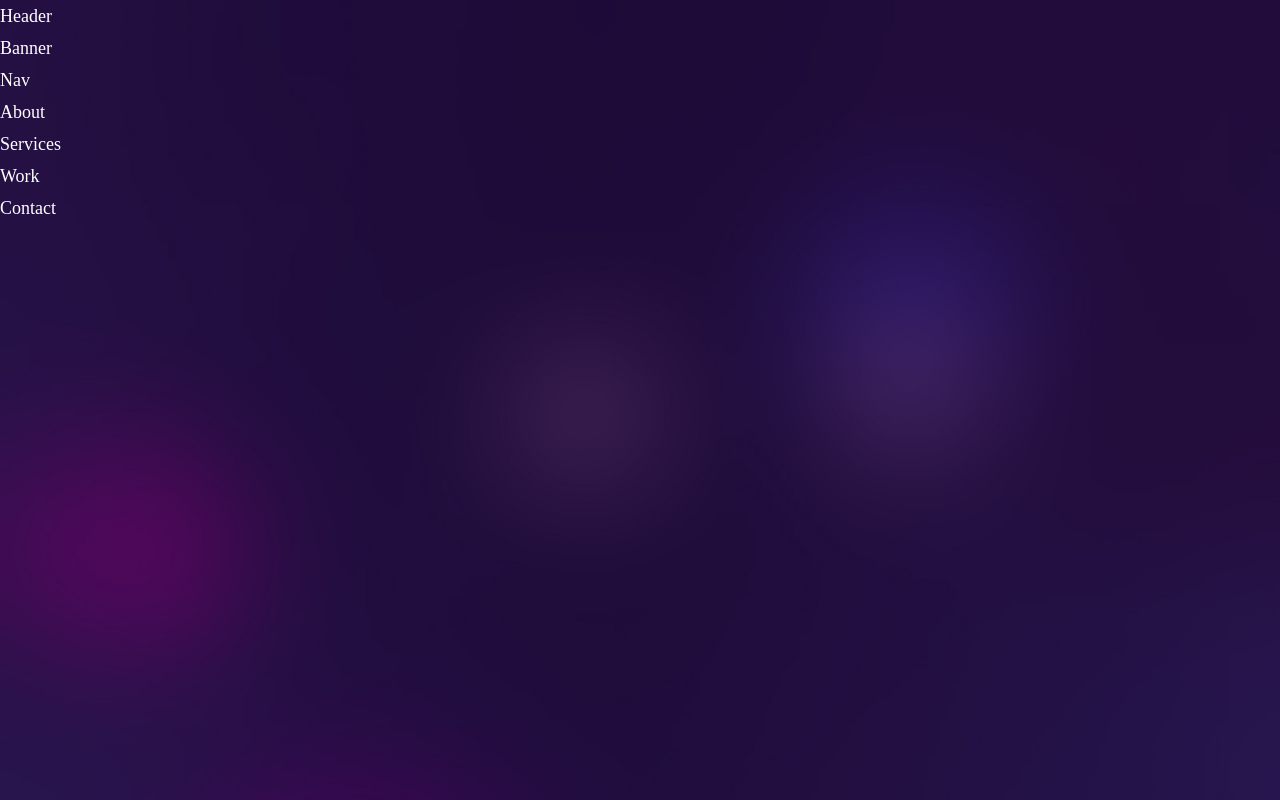
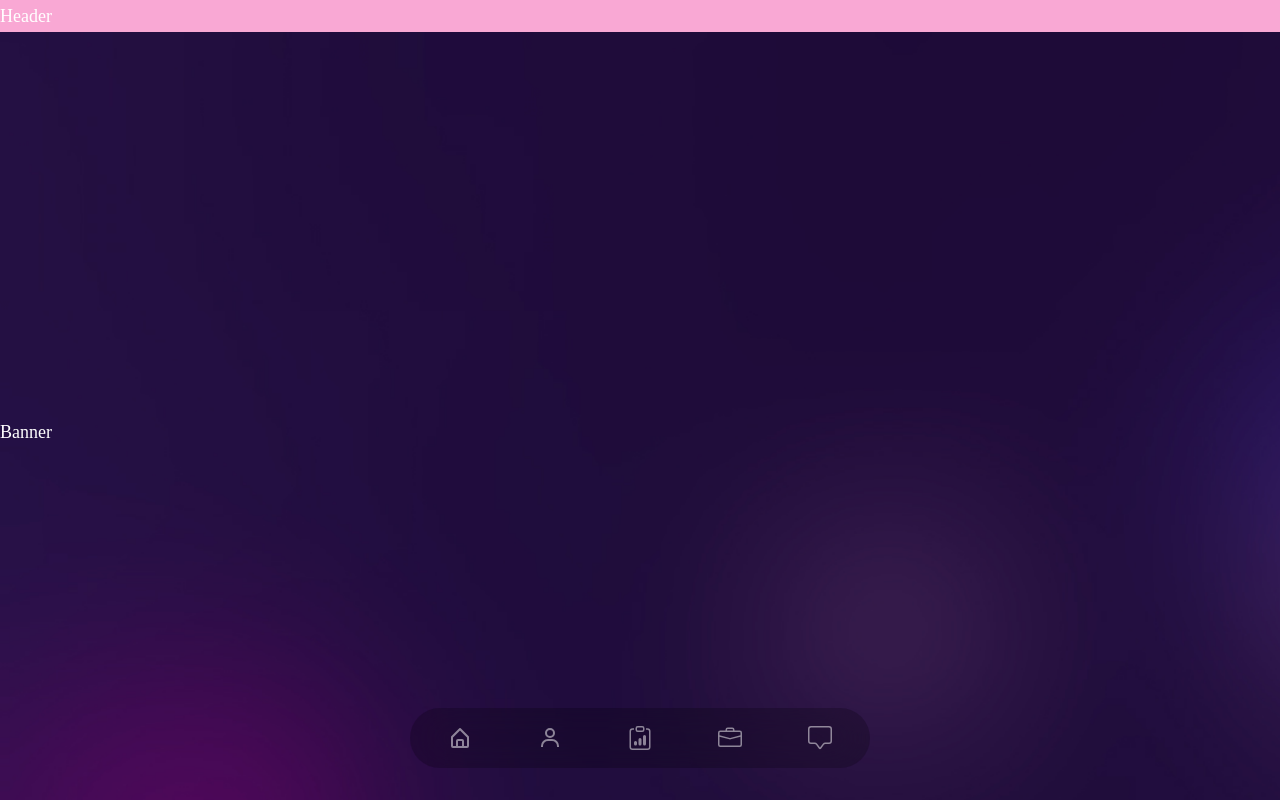
Before and after one commit to StatShibe/personal-portfolio, a React (Vite) app in the folder web-portfolio/: page / in a window 1280 px wide. Shown: the top 800 px of the page. Built offline with nearby package versions, Linux system fonts and the light colour scheme.

Commit message:
styling started

```diff
--- a/web-portfolio/src/components/About.jsx
+++ b/web-portfolio/src/components/About.jsx
@@ -1,9 +1,11 @@
-import React from 'react'
+import React from "react";
 
 const About = () => {
   return (
-	<div>About</div>
-  )
-}
+    <div className="section" id="about">
+      About
+    </div>
+  );
+};
 
-export default About
+export default About;
--- a/web-portfolio/src/components/Banner.jsx
+++ b/web-portfolio/src/components/Banner.jsx
@@ -1,9 +1,11 @@
-import React from 'react'
+import React from "react";
 
 const Banner = () => {
   return (
-	<div>Banner</div>
-  )
-}
+    <div className="section" id="home">
+      Banner
+    </div>
+  );
+};
 
-export default Banner
+export default Banner;
--- a/web-portfolio/src/components/Contact.jsx
+++ b/web-portfolio/src/components/Contact.jsx
@@ -1,9 +1,11 @@
-import React from 'react'
+import React from "react";
 
 const Contact = () => {
   return (
-	<div>Contact</div>
-  )
-}
+    <div className="section" id="contact">
+      Contact
+    </div>
+  );
+};
 
-export default Contact
+export default Contact;
--- a/web-portfolio/src/components/Header.jsx
+++ b/web-portfolio/src/components/Header.jsx
@@ -1,9 +1,7 @@
-import React from 'react'
+import React from "react";
 
 const Header = () => {
-  return (
-	<div>Header</div>
-  )
-}
+  return <div className="bg-pink-300">Header</div>;
+};
 
-export default Header
+export default Header;
--- a/web-portfolio/src/components/Nav.jsx
+++ b/web-portfolio/src/components/Nav.jsx
@@ -1,9 +1,62 @@
-import React from 'react'
+import { BiHomeAlt, BiUser } from "react-icons/bi";
+import { BsClipboardData, BsBriefcase, BsChatSquare } from "react-icons/bs";
+
+import { Link } from "react-scroll";
 
 const Nav = () => {
   return (
-	<div>Nav</div>
-  )
-}
+    <nav className="fixed bottom-2 lg:bottom-8 w-full overflow-hidden z-50">
+      <div className="container mx-auto">
+        <div className="w-full bg-black/20 h-[60px] backdrop-blur-xl rounded-full max-w-[460px] mx-auto px-5 flex justify-between text-2xl text-white/50">
+          <Link
+            to="home"
+            activeClass="active"
+            smooth={true}
+            spy={true}
+            className="cursor-pointer w-[60px] h-[60px] flex items-center justify-center"
+          >
+            <BiHomeAlt />
+          </Link>
+          <Link
+            to="about"
+            activeClass="active"
+            smooth={true}
+            spy={true}
+            className="cursor-pointer w-[60px] h-[60px] flex items-center justify-center"
+          >
+            <BiUser />
+          </Link>
+          <Link
+            to="services"
+            activeClass="active"
+            smooth={true}
+            spy={true}
+            className="cursor-pointer w-[60px] h-[60px] flex items-center justify-center"
+          >
+            <BsClipboardData />
+          </Link>
+          <Link
+            to="work"
+            activeClass="active"
+            smooth={true}
+            spy={true}
+            className="cursor-pointer w-[60px] h-[60px] flex items-center justify-center"
+          >
+            <BsBriefcase />
+          </Link>
+          <Link
+            to="contact"
+            activeClass="active"
+            smooth={true}
+            spy={true}
+            className="cursor-pointer w-[60px] h-[60px] flex items-center justify-center"
+          >
+            <BsChatSquare />
+          </Link>
+        </div>
+      </div>
+    </nav>
+  );
+};
 
-export default Nav
+export default Nav;
--- a/web-portfolio/src/components/Services.jsx
+++ b/web-portfolio/src/components/Services.jsx
@@ -1,9 +1,11 @@
-import React from 'react'
+import React from "react";
 
 const Services = () => {
   return (
-	<div>Services</div>
-  )
-}
+    <div className="section" id="services">
+      Services
+    </div>
+  );
+};
 
-export default Services
+export default Services;
--- a/web-portfolio/src/components/Work.jsx
+++ b/web-portfolio/src/components/Work.jsx
@@ -1,9 +1,11 @@
-import React from 'react'
+import React from "react";
 
 const Work = () => {
   return (
-	<div>Work</div>
-  )
-}
+    <div className="section" id="work">
+      Work
+    </div>
+  );
+};
 
-export default Work
+export default Work;
```
